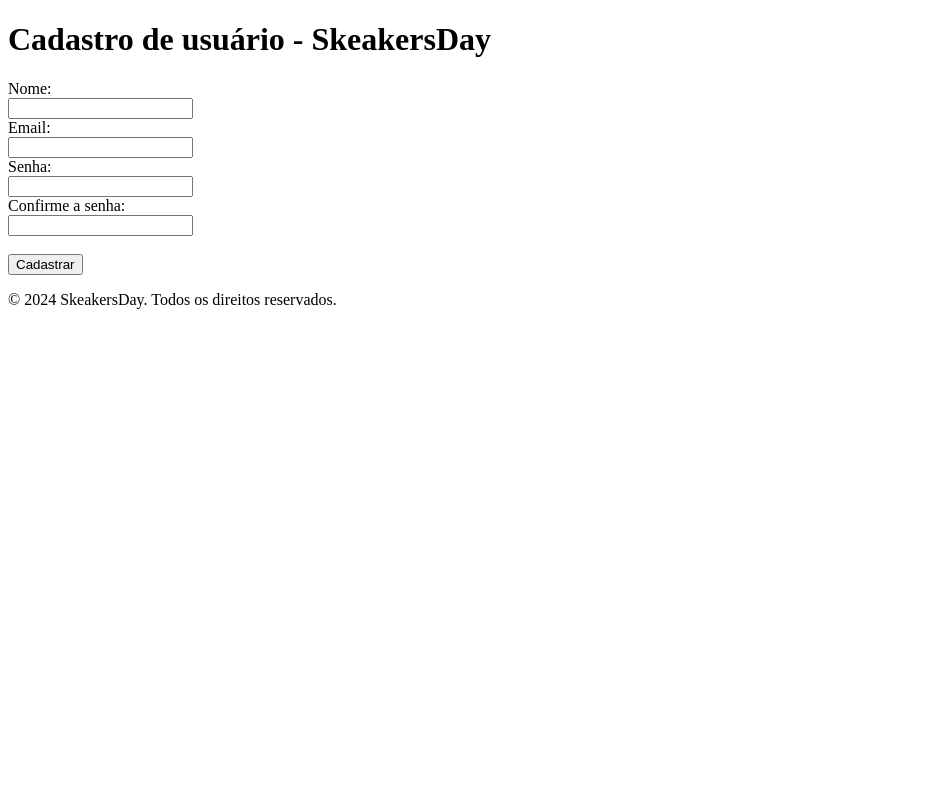
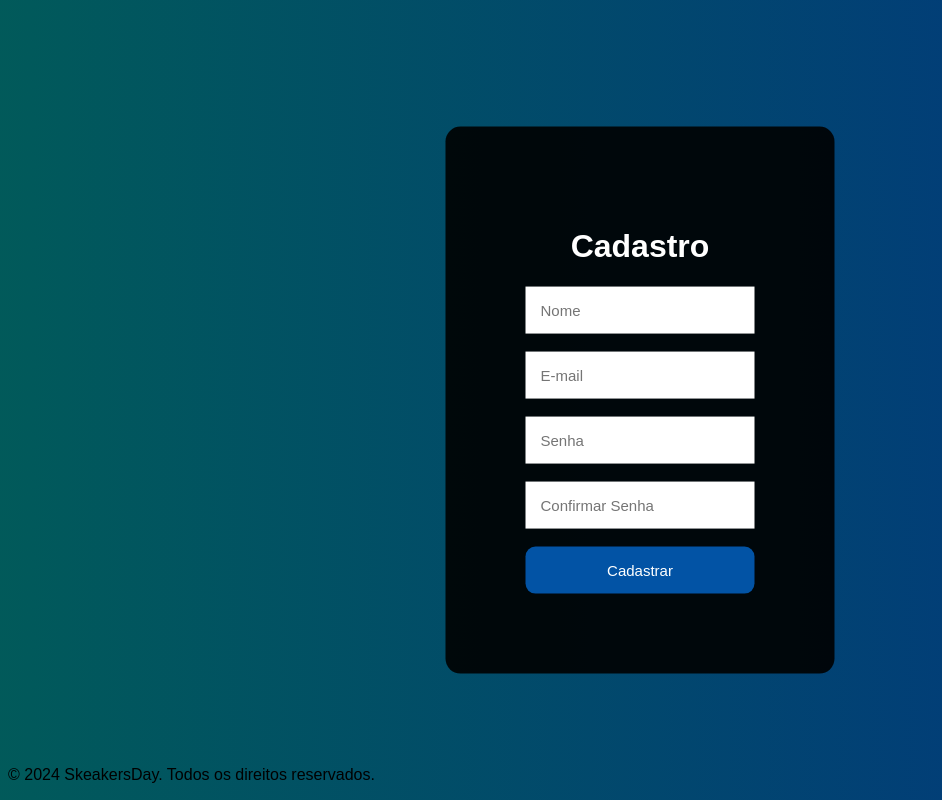
Before and after one commit to dmaciel12/ADSDM1A_Sneakers_Day, a website: page cadastro.html in a window 1280 px wide. Shown: the whole page, without its empty margins (0-942 px from the left). Drawn offline with Linux system fonts and the light colour scheme.

Commit message:
login cadastro

```diff
--- a/cadastro.html
+++ b/cadastro.html
@@ -3,25 +3,61 @@
 <head>
     <meta charset="UTF-8">
     <meta name="viewport" content="width=device-width, initial-scale=1.0">
-    <title>Cadastro de usuário - SkeakersDay</title>
+    <title>Cadastro - SneakersDay</title>
+    <style>
+        body{
+            font-family: Arial, Helvetica, sans-serif;
+            background-image: linear-gradient(45deg, rgb(1, 90, 90), rgb(2, 53, 129));
+            text-align: center;
+        }
+        div{
+            background-color: rgba(0, 0, 0, 0.9);
+            position: absolute;
+            top: 50%;
+            left: 50%;
+            transform: translate(-50%,-50%);
+            padding: 80px;
+            border-radius: 15px;
+            color: white;
+        }
+        input{
+            padding: 15px;
+            border: none;
+            outline: none;
+            font-size: 15px;
+        }
+        button{
+            background-color: rgb(2, 83, 165);
+            border: none;
+            padding: 15px;
+            width: 100%;
+            border-radius: 10px;
+            color: white;
+            font-size: 15px;
+        }
+        button:hover{
+            background-color: rgb(2, 133, 177);
+            cursor: pointer;
+        }
+        footer{
+            position: fixed;
+            bottom: 0;
+        }
+    </style>
 </head>
 <body>
-    <header>
-        <h1>Cadastro de usuário - SkeakersDay</h1>
-    </header>
-    <main>
-        <form action="cadastro_sucesso.html" method="post">
-            <label for="name">Nome:</label><br>
-            <input type="text" id="name" name="name" required><br>
-            <label for="email">Email:</label><br>
-            <input type="email" id="email" name="email" required><br>
-            <label for="password">Senha:</label><br>
-            <input type="password" id="password" name="password" required><br>
-            <label for="confirm_password">Confirme a senha:</label><br>
-            <input type="password" id="confirm_password" name="confirm_password" required><br><br>
-            <input type="submit" value="Cadastrar">
-        </form>
-    </main>
+    <div>
+        <h1>Cadastro</h1>
+        <input type="name" placeholder="Nome" id="nome">
+        <br><br>
+        <input type="email" placeholder="E-mail" id="email">
+        <br><br>
+        <input type="password" placeholder="Senha" id="senha">
+        <br><br>
+        <input type="confirmpassword" placeholder="Confirmar Senha" id="confirmarsenha">
+        <br><br>
+        <button>Cadastrar</button>
+    </div>
     <footer>
         <p>&copy; 2024 SkeakersDay. Todos os direitos reservados.</p>
     </footer>
```
Also changed, not shown: login.html (+39 -7 lines), 1 other file.
